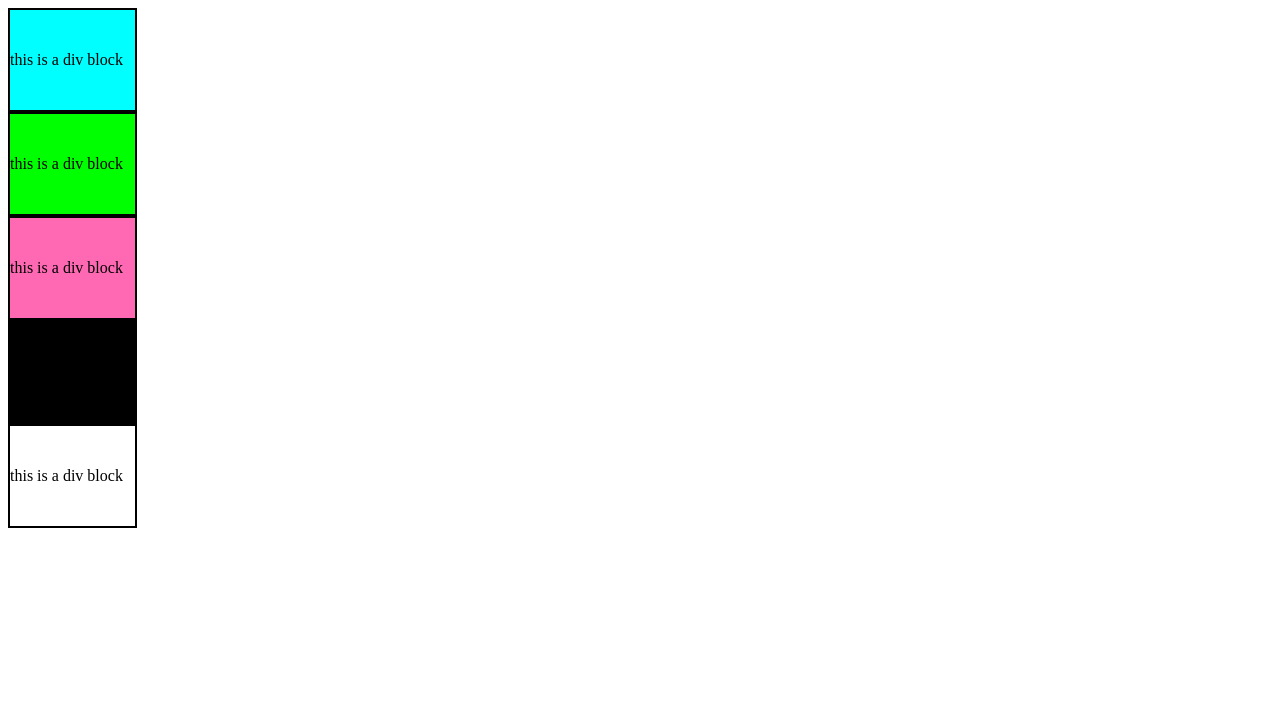
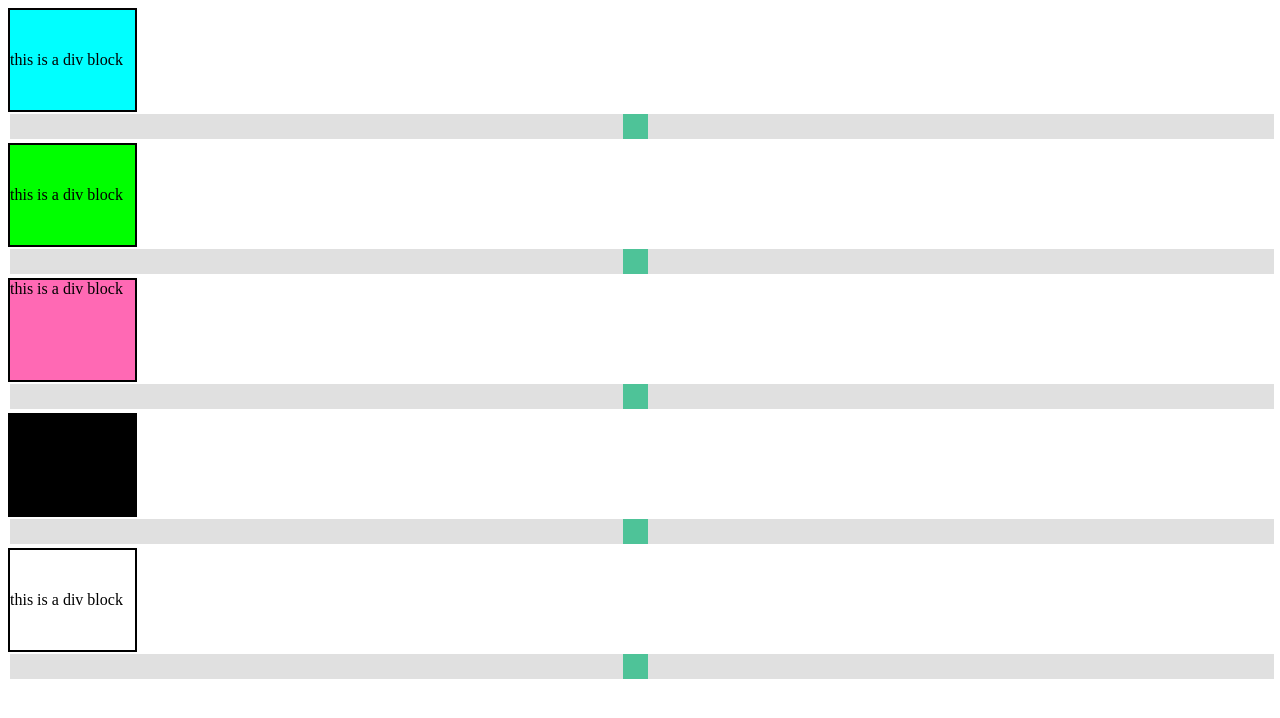
Before and after one commit to GavinLawhead/Color-changing-onClick, a plain HTML site: page index.html in a window 1280 px wide. Drawn offline with Linux system fonts and the light colour scheme.

Commit message:
made sliders and corresponding divs

```diff
--- /dev/null
+++ b/1discord.css
@@ -0,0 +1,49 @@
+.container{
+    background-color: aqua;
+    line-height: 100px;
+    width: 125px;
+    border: 2px solid;
+    border-color: rgb(3, 3, 3);
+    display:flex;
+    position:relative;
+
+}
+
+.slidecontainer1 {
+    width: 100%; /* Width of the outside container */
+  }
+
+  /* The slider itself */
+  .slider {
+    -webkit-appearance: none;  /* Override default CSS styles */
+    appearance: none;
+    width: 100%; /* Full-width */
+    height: 25px; /* Specified height */
+    background: #d3d3d3; /* Grey background */
+    outline: none; /* Remove outline */
+    opacity: 0.7; /* Set transparency (for mouse-over effects on hover) */
+    -webkit-transition: .2s; /* 0.2 seconds transition on hover */
+    transition: opacity .2s;
+  }
+
+  /* Mouse-over effects */
+  .slider:hover {
+    opacity: 1; /* Fully shown on mouse-over */
+  }
+
+  /* The slider handle (use -webkit- (Chrome, Opera, Safari, Edge) and -moz- (Firefox) to override default look) */
+  .slider::-webkit-slider-thumb {
+    -webkit-appearance: none; /* Override default look */
+    appearance: none;
+    width: 25px; /* Set a specific slider handle width */
+    height: 25px; /* Slider handle height */
+    background: #04AA6D; /* Green background */
+    cursor: pointer; /* Cursor on hover */
+  }
+
+  .slider::-moz-range-thumb {
+    width: 25px; /* Set a specific slider handle width */
+    height: 25px; /* Slider handle height */
+    background: #04AA6D; /* Green background */
+    cursor: pointer; /* Cursor on hover */
+  }
--- /dev/null
+++ b/2facebook.css
@@ -0,0 +1,49 @@
+
+.container2{
+    background-color: lime;
+    line-height: 100px;
+    width: 125px;
+    border: 2px solid;
+    border-color: rgb(0, 0, 0);
+    display:flex;
+    position:relative;
+
+}
+.slidecontainer2 {
+    width: 100%; /* Width of the outside container */
+  }
+
+  /* The slider itself */
+  .slider {
+    -webkit-appearance: none;  /* Override default CSS styles */
+    appearance: none;
+    width: 100%; /* Full-width */
+    height: 25px; /* Specified height */
+    background: #d3d3d3; /* Grey background */
+    outline: none; /* Remove outline */
+    opacity: 0.7; /* Set transparency (for mouse-over effects on hover) */
+    -webkit-transition: .2s; /* 0.2 seconds transition on hover */
+    transition: opacity .2s;
+  }
+
+  /* Mouse-over effects */
+  .slider:hover {
+    opacity: 1; /* Fully shown on mouse-over */
+  }
+
+  /* The slider handle (use -webkit- (Chrome, Opera, Safari, Edge) and -moz- (Firefox) to override default look) */
+  .slider::-webkit-slider-thumb {
+    -webkit-appearance: none; /* Override default look */
+    appearance: none;
+    width: 25px; /* Set a specific slider handle width */
+    height: 25px; /* Slider handle height */
+    background: #04AA6D; /* Green background */
+    cursor: pointer; /* Cursor on hover */
+  }
+
+  .slider::-moz-range-thumb {
+    width: 25px; /* Set a specific slider handle width */
+    height: 25px; /* Slider handle height */
+    background: #04AA6D; /* Green background */
+    cursor: pointer; /* Cursor on hover */
+  }
--- /dev/null
+++ b/3instagram.css
@@ -0,0 +1,50 @@
+
+.container3{
+    background-color: hotpink;
+    height: 100px;
+    width: 125px;
+    border: 2px solid;
+    border-color: rgb(0, 0, 0);
+    display:flex;
+    position:relative;
+
+}
+
+.slidecontainer3 {
+    width: 100%; /* Width of the outside container */
+  }
+
+  /* The slider itself */
+  .slider {
+    -webkit-appearance: none;  /* Override default CSS styles */
+    appearance: none;
+    width: 100%; /* Full-width */
+    height: 25px; /* Specified height */
+    background: #d3d3d3; /* Grey background */
+    outline: none; /* Remove outline */
+    opacity: 0.7; /* Set transparency (for mouse-over effects on hover) */
+    -webkit-transition: .2s; /* 0.2 seconds transition on hover */
+    transition: opacity .2s;
+  }
+
+  /* Mouse-over effects */
+  .slider:hover {
+    opacity: 1; /* Fully shown on mouse-over */
+  }
+
+  /* The slider handle (use -webkit- (Chrome, Opera, Safari, Edge) and -moz- (Firefox) to override default look) */
+  .slider::-webkit-slider-thumb {
+    -webkit-appearance: none; /* Override default look */
+    appearance: none;
+    width: 25px; /* Set a specific slider handle width */
+    height: 25px; /* Slider handle height */
+    background: #04AA6D; /* Green background */
+    cursor: pointer; /* Cursor on hover */
+  }
+
+  .slider::-moz-range-thumb {
+    width: 25px; /* Set a specific slider handle width */
+    height: 25px; /* Slider handle height */
+    background: #04AA6D; /* Green background */
+    cursor: pointer; /* Cursor on hover */
+  }
--- /dev/null
+++ b/4twitter.css
@@ -0,0 +1,49 @@
+
+.container4{
+    background-color: black;
+    line-height: 100px;
+    width: 125px;
+    border: 2px solid;
+    border-color: rgb(0, 0, 0);
+    display:flex;
+    position:relative;
+
+}
+.slidecontainer4 {
+    width: 100%; /* Width of the outside container */
+  }
+
+  /* The slider itself */
+  .slider {
+    -webkit-appearance: none;  /* Override default CSS styles */
+    appearance: none;
+    width: 100%; /* Full-width */
+    height: 25px; /* Specified height */
+    background: #d3d3d3; /* Grey background */
+    outline: none; /* Remove outline */
+    opacity: 0.7; /* Set transparency (for mouse-over effects on hover) */
+    -webkit-transition: .2s; /* 0.2 seconds transition on hover */
+    transition: opacity .2s;
+  }
+
+  /* Mouse-over effects */
+  .slider:hover {
+    opacity: 1; /* Fully shown on mouse-over */
+  }
+
+  /* The slider handle (use -webkit- (Chrome, Opera, Safari, Edge) and -moz- (Firefox) to override default look) */
+  .slider::-webkit-slider-thumb {
+    -webkit-appearance: none; /* Override default look */
+    appearance: none;
+    width: 25px; /* Set a specific slider handle width */
+    height: 25px; /* Slider handle height */
+    background: #04AA6D; /* Green background */
+    cursor: pointer; /* Cursor on hover */
+  }
+
+  .slider::-moz-range-thumb {
+    width: 25px; /* Set a specific slider handle width */
+    height: 25px; /* Slider handle height */
+    background: #04AA6D; /* Green background */
+    cursor: pointer; /* Cursor on hover */
+  }
--- /dev/null
+++ b/5youtube.css
@@ -0,0 +1,50 @@
+
+.container5{
+    background-color: white;
+    line-height: 100px;
+    width: 125px;
+    border: 2px solid;
+    border-color: rgb(0, 0, 0);
+    display:flex;
+    position:relative;
+
+
+}
+.slidecontainer5 {
+    width: 100%; /* Width of the outside container */
+  }
+
+  /* The slider itself */
+  .slider {
+    -webkit-appearance: none;  /* Override default CSS styles */
+    appearance: none;
+    width: 100%; /* Full-width */
+    height: 25px; /* Specified height */
+    background: #d3d3d3; /* Grey background */
+    outline: none; /* Remove outline */
+    opacity: 0.7; /* Set transparency (for mouse-over effects on hover) */
+    -webkit-transition: .2s; /* 0.2 seconds transition on hover */
+    transition: opacity .2s;
+  }
+
+  /* Mouse-over effects */
+  .slider:hover {
+    opacity: 1; /* Fully shown on mouse-over */
+  }
+
+  /* The slider handle (use -webkit- (Chrome, Opera, Safari, Edge) and -moz- (Firefox) to override default look) */
+  .slider::-webkit-slider-thumb {
+    -webkit-appearance: none; /* Override default look */
+    appearance: none;
+    width: 25px; /* Set a specific slider handle width */
+    height: 25px; /* Slider handle height */
+    background: #04AA6D; /* Green background */
+    cursor: pointer; /* Cursor on hover */
+  }
+
+  .slider::-moz-range-thumb {
+    width: 25px; /* Set a specific slider handle width */
+    height: 25px; /* Slider handle height */
+    background: #04AA6D; /* Green background */
+    cursor: pointer; /* Cursor on hover */
+  }
--- a/index.html
+++ b/index.html
@@ -1,23 +1,43 @@
 <!DOCTYPE html>
 <html>
     <title>color changing</title>
-    <head>  <link rel="stylesheet" href="styles.css">
+    <head>
+        <link rel="stylesheet" href="1discord.css">
+        <link rel="stylesheet" href="2facebook.css">
+        <link rel="stylesheet" href="3instagram.css">
+        <link rel="stylesheet" href="4twitter.css">
+        <link rel="stylesheet" href="5youtube.css">
     </head>
     <body>
 <div class="container">
     this is a div block
 </div>
+<div class="slidecontainer1">
+    <input type="range" min="1" max="100" value="50" class="slider" id="myRange">
+</div>
 <div class="container2">
     this is a div block
 </div>
+<div class="slidecontainer2">
+    <input type="range" min="1" max="100" value="50" class="slider" id="myRange">
+  </div>
 <div class="container3">
     this is a div block
 </div>
+<div class="slidecontainer3">
+    <input type="range" min="1" max="100" value="50" class="slider" id="myRange">
+  </div>
 <div class="container4">
     this is a div block
 </div>
+<div class="slidecontainer4">
+    <input type="range" min="1" max="100" value="50" class="slider" id="myRange">
+  </div>
 <div class="container5">
     this is a div block
 </div>
+<div class="slidecontainer5">
+    <input type="range" min="1" max="100" value="50" class="slider" id="myRange">
+  </div>
     </body>
 </htmnl>
--- a/styles.css
+++ /dev/null
@@ -1,36 +0,0 @@
-.container{
-    background-color: aqua;
-    line-height: 100px;
-    width: 125px;
-    border: 2px solid;
-    border-color: rgb(3, 3, 3);
-}
-.container2{
-    background-color: lime;
-    line-height: 100px;
-    width: 125px;
-    border: 2px solid;
-    border-color: rgb(0, 0, 0);
-}
-.container3{
-    background-color: hotpink;
-    line-height: 100px;
-    width: 125px;
-    border: 2px solid;
-    border-color: rgb(0, 0, 0);
-}
-.container4{
-    background-color: black;
-    line-height: 100px;
-    width: 125px;
-    border: 2px solid;
-    border-color: rgb(0, 0, 0);
-}
-.container5{
-    background-color: white;
-    line-height: 100px;
-    width: 125px;
-    border: 2px solid;
-    border-color: rgb(0, 0, 0);
-
-}
```
Also changed, not shown: script.js (added).
